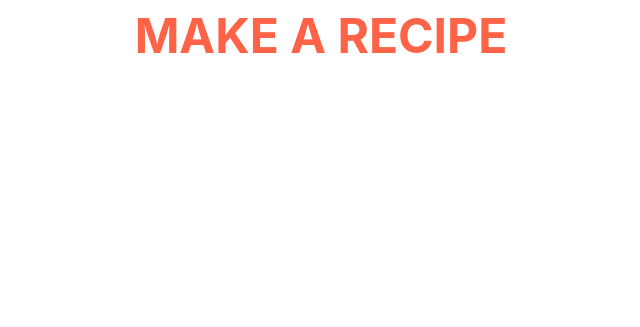
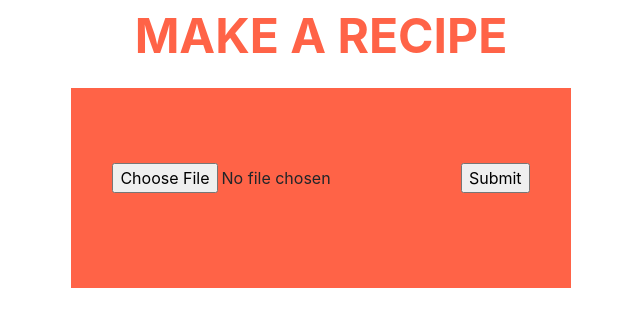
Before and after one commit to SlimeyTurtles/jinjaturtles, a Flask app: page /recipe-temp/ in a window 1280 px wide. Shown: the part 56-383 px from the top of the page, without its empty margins (319-959 px from the left). Run offline with Flask 2, Linux system fonts and the light colour scheme; some libraries are stand-ins or nearby versions.

Commit message:
recipe upload box

```diff
--- a/templates/recipes/recipe_base.html
+++ b/templates/recipes/recipe_base.html
@@ -5,5 +5,19 @@
 {% endblock %}
 
 {% block body %}
+<style>
+    .center {
+        margin: auto;
+    }
+</style>
 <p style="color:Tomato; font-size:300%; text-align: center;"><b>MAKE A RECIPE</b></p>
+
+<div class="center" style="background-color: #ff6347; width: 500px; height: 200px;">
+
+    <form action="/action_page.php" style="text-align: center; padding-top: 75px">
+        <input type="file" id="myFile" name="filename">
+        <input type="submit">
+    </form>
+</div>
+
 {% endblock %}
```
